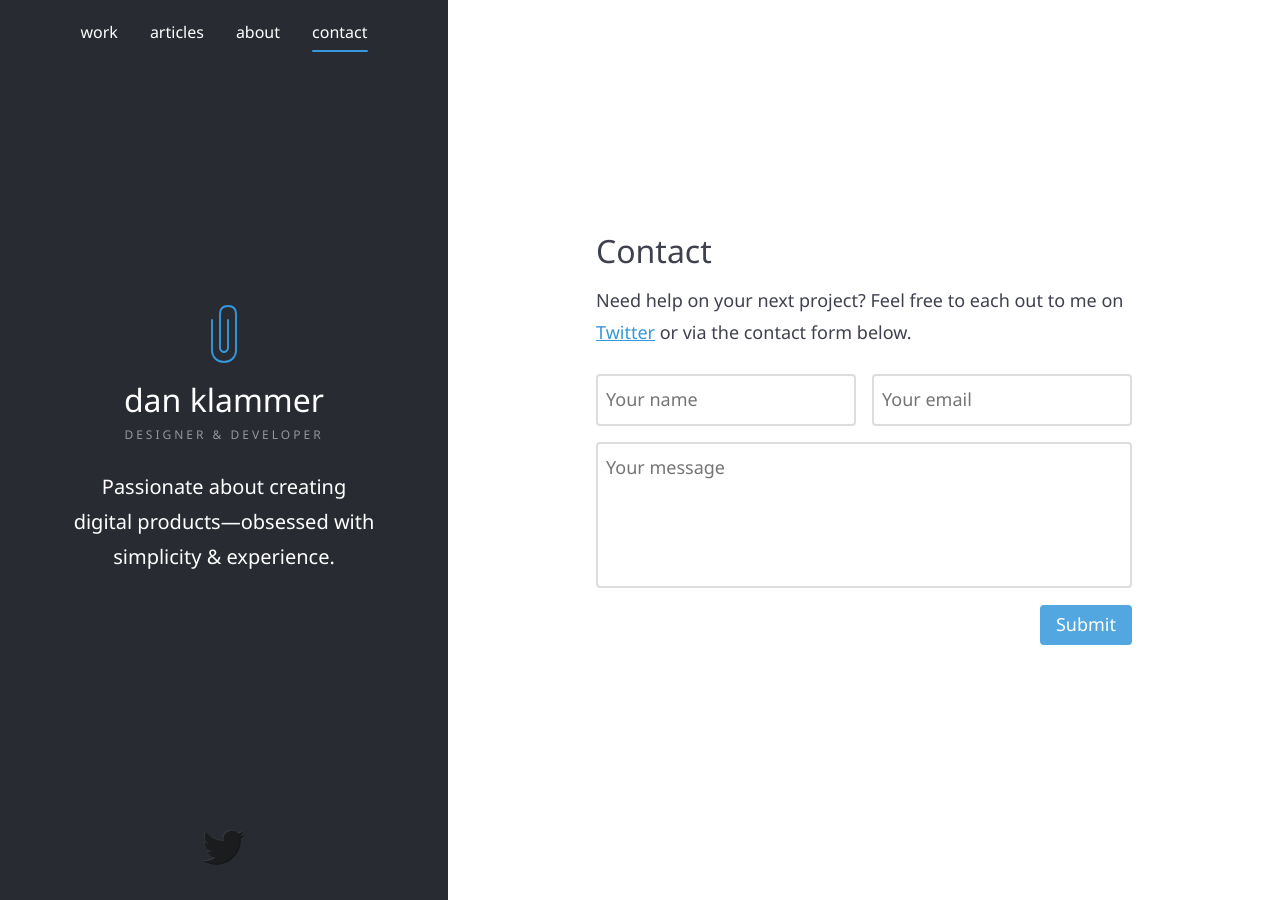
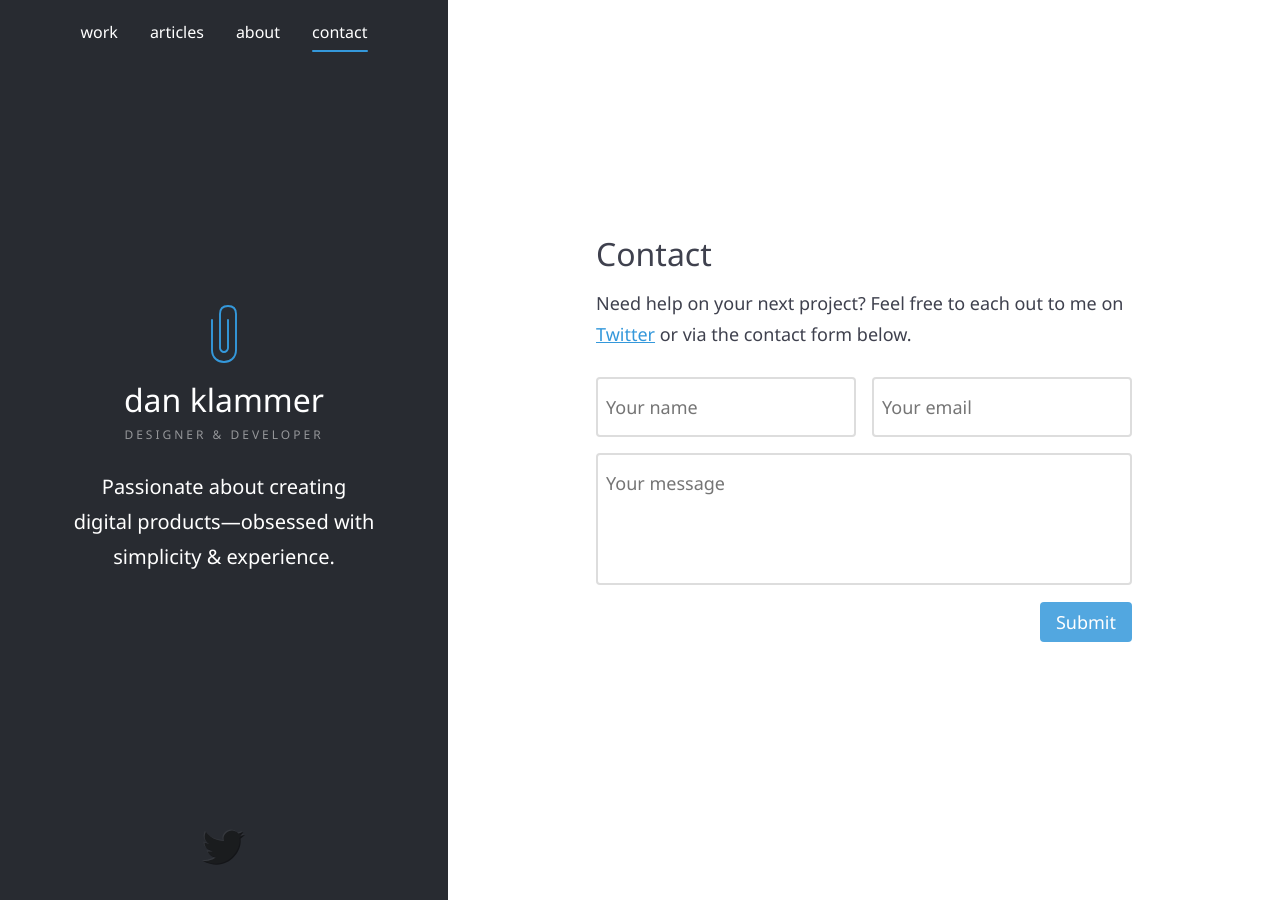
Before and after one commit to danklammer/danklammer.github.io, a Jekyll site: the page built from contact.md, in a window 1280 px wide. Built offline with Jekyll 4.4.1, drawn with Linux system fonts in a browser that asks for light colours.

Commit message:
Fix line-height on IE and bigger form elements

```diff
--- a/_includes/modules/form-contact.html
+++ b/_includes/modules/form-contact.html
@@ -1,13 +1,13 @@
 <form method="POST" action="https://formspree.io/{{ site.contact_email }}" class="contact-form relative clearfix" style="margin: 0 -0.5rem">
 
     <div class="inline-block width-full lg-width-50 p2">
-        <input type="text" name="name" placeholder="Your name" onblur="passName(this.value)" class="width-full p2 br3 appearance-none" tabindex="1" required>
+        <input type="text" name="name" placeholder="Your name" onblur="passName(this.value)" class="width-full px2 py3 br3 appearance-none" tabindex="1" required>
 
     </div><div class="inline-block width-full lg-width-50 p2">
-        <input type="email" name="_replyto" placeholder="Your email" class="width-full p2 br3 appearance-none" tabindex="2" required>
+        <input type="email" name="_replyto" placeholder="Your email" class="width-full px2 py3 br3 appearance-none" tabindex="2" required>
 
     </div><div class="inline-block width-full p2">
-        <textarea name="message" rows="4" cols="50" placeholder="Your message" class="width-full p2 br3 appearance-none" style="resize:none" tabindex="3" required></textarea>
+        <textarea name="message" rows="4" cols="50" placeholder="Your message" class="width-full px2 py3 br3 appearance-none" style="resize:none" tabindex="3" required></textarea>
 
     </div>
 
@@ -17,6 +17,6 @@
     <input type="hidden" name="_format" value="plain" />
     <input type="hidden" name="_next" value="/contact/thanks/" />
 
-    <button type="submit" value="Send" class="color-white bg-blue right py1 px3 mx2 br3 dim pointer pressable" tabindex="4">Submit</button>
+    <button type="submit" value="Send" class="color-white bg-blue right py2 px3 mx2 br3 dim pointer pressable" tabindex="4">Submit</button>
 
 </form>
--- a/_sass/_tinyset.scss
+++ b/_sass/_tinyset.scss
@@ -41,6 +41,7 @@
     border: none;
     outline: none;
     margin: 0;
+    line-height: normal;
 }
 
 a {
```
